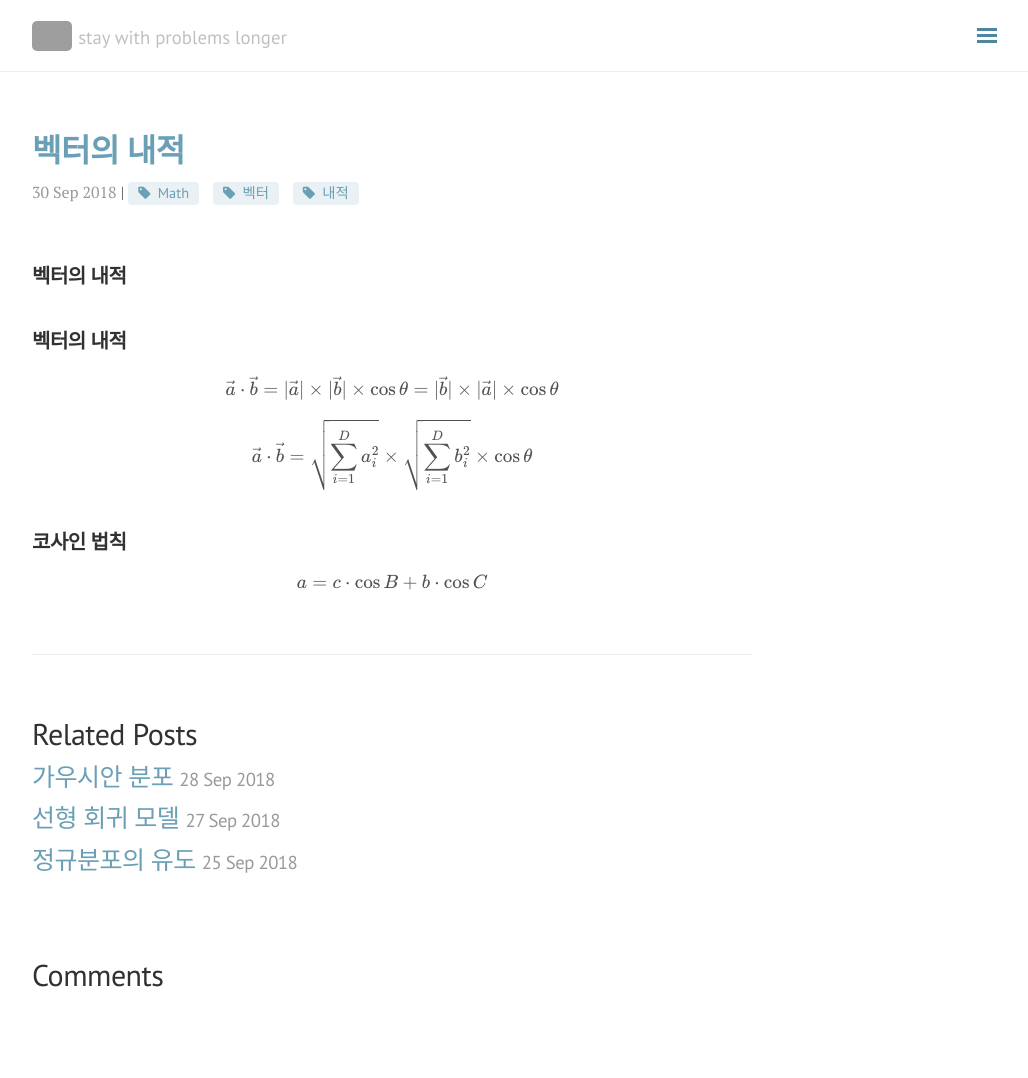
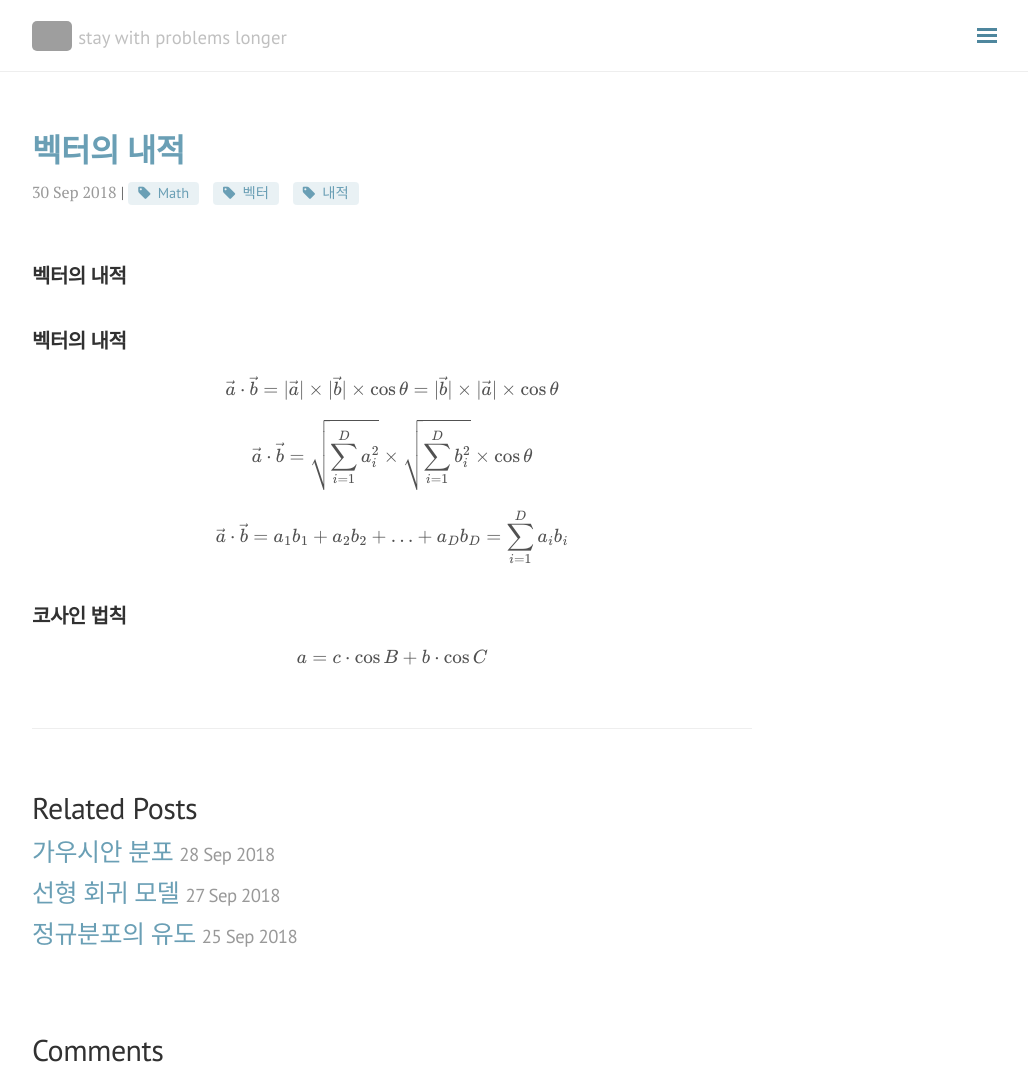
Before and after one commit to seokhoonj/seokhoonj.github.io, a Jekyll site: the page built from _posts/Math/2018-09-30-Math-inner_product.md, in a window 1280 px wide and 1078 px high. Shown: the whole window, without its empty margins (248-1276 px from the left). Built offline with Jekyll 4.4.1, drawn with Linux system fonts in a browser that asks for light colours; nearby versions of some CDN libraries; formulas are drawn with MathJax 3; comment, search, counter and statistics services are not loaded; grey boxes are pictures that could not be loaded.

Commit message:
add _posts

```diff
--- a/_posts/Math/2018-09-30-Math-inner_product.md
+++ b/_posts/Math/2018-09-30-Math-inner_product.md
@@ -13,6 +13,7 @@ comments: false
 ## 벡터의 내적
 \\( \vec{a} \cdot \vec{b} = \|\vec{a}\| \times \|\vec{b}\| \times \cos\theta = \|\vec{b}\| \times \|\vec{a}\| \times \cos\theta \\)
 \\( \vec{a} \cdot \vec{b} = \sqrt{\sum\_{i=1}^{D} a\_i^2} \times \sqrt{\sum\_{i=1}^{D} b\_i^2} \times \cos\theta \\)
+\\( \vec{a} \cdot \vec{b} = a\_1 b\_1 + a\_2 b\_2 + \ldots + a\_D b\_D = \sum\_{i=1}^{D} a\_i b\_i \\)
 
 ## 코사인 법칙
 \\( a = c \cdot \cos{B} + b \cdot \cos{C} \\)
```
